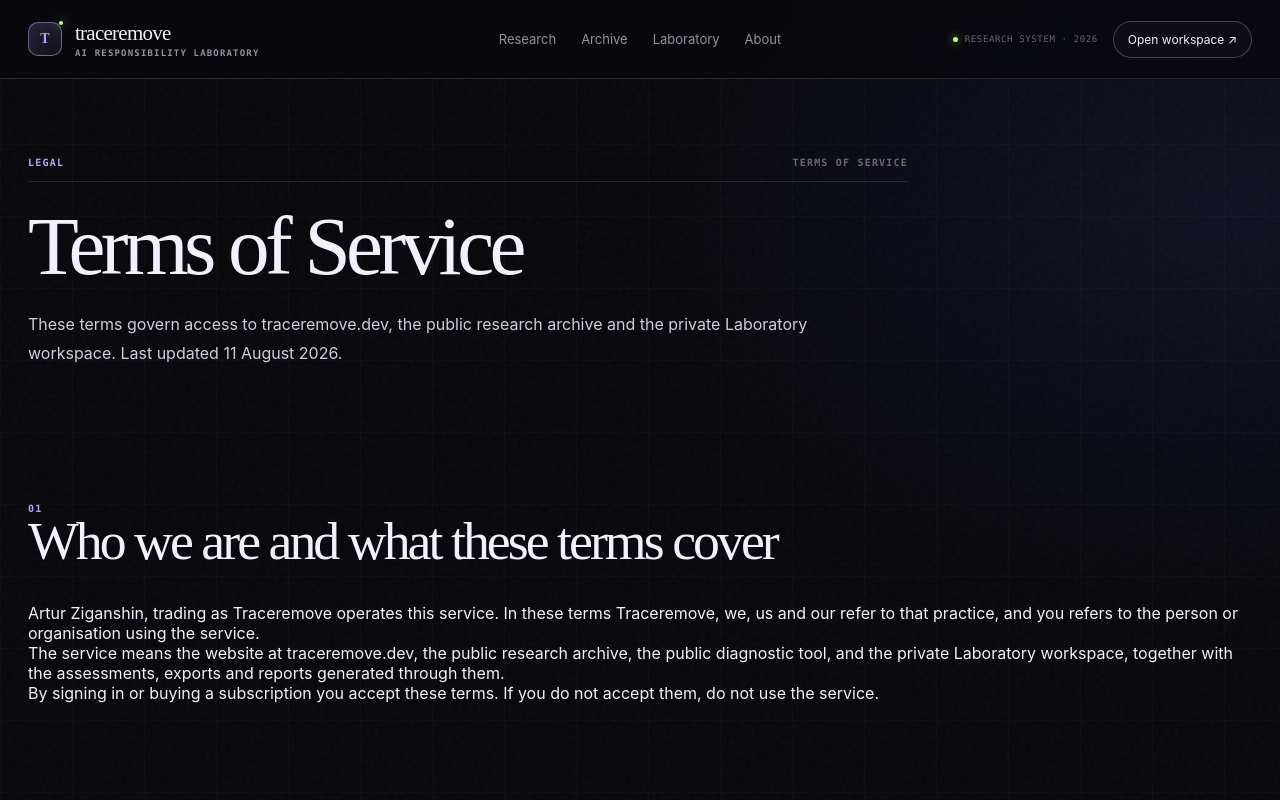
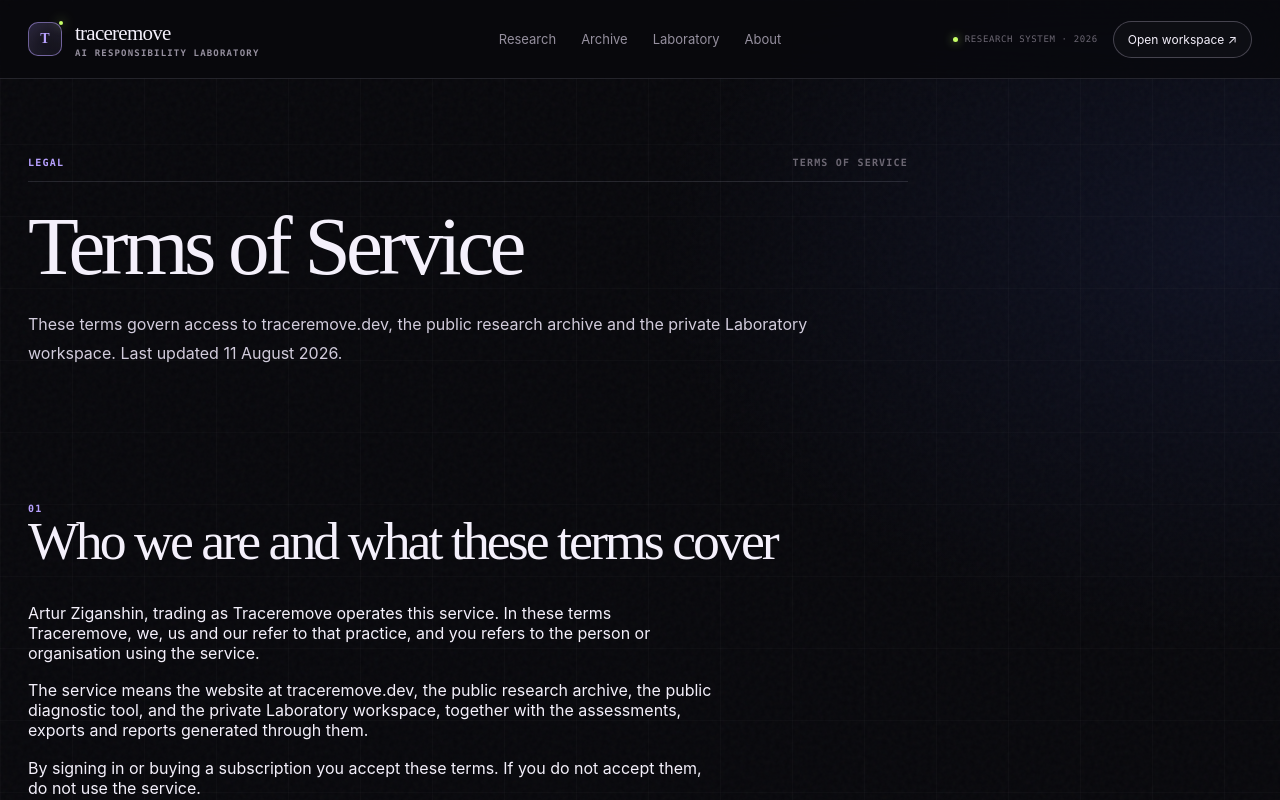
Before and after one commit to blackcatserious/hah, a Next.js app in the folder traceremove-lab-nextjs-source/: page /terms in a window 1280 px wide. Shown: the top 800 px of the page. Built offline with nearby package versions, Linux system fonts and the light colour scheme; no server answers.

Commit message:
Enhance readability for legal page paragraphs
Added styles for legal pages to improve readability.

```diff
--- a/traceremove-lab-nextjs-source/src/app/globals.css
+++ b/traceremove-lab-nextjs-source/src/app/globals.css
@@ -757,3 +757,12 @@ td a { color: var(--text); text-decoration: none; }
   .version-rail a + a, .version-rail a:nth-child(3), .version-rail a:nth-child(4) { border-left: 0; border-top: 1px solid var(--line); }
   .result-finding { grid-template-columns: 1fr; }
 }
+
+/* Legal pages: readable measure and spacing between clause paragraphs */
+.section > p {
+  max-width: 68ch;
+}
+
+.section > p + p {
+  margin-top: 1.1rem;
+}
```
